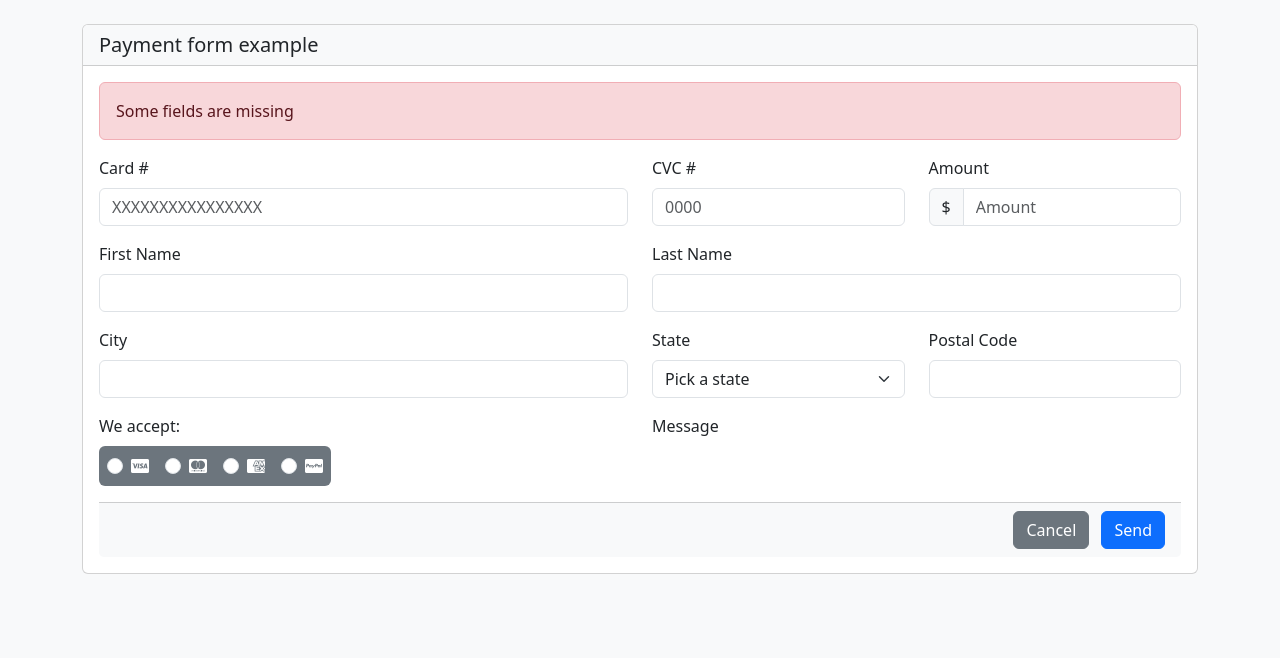
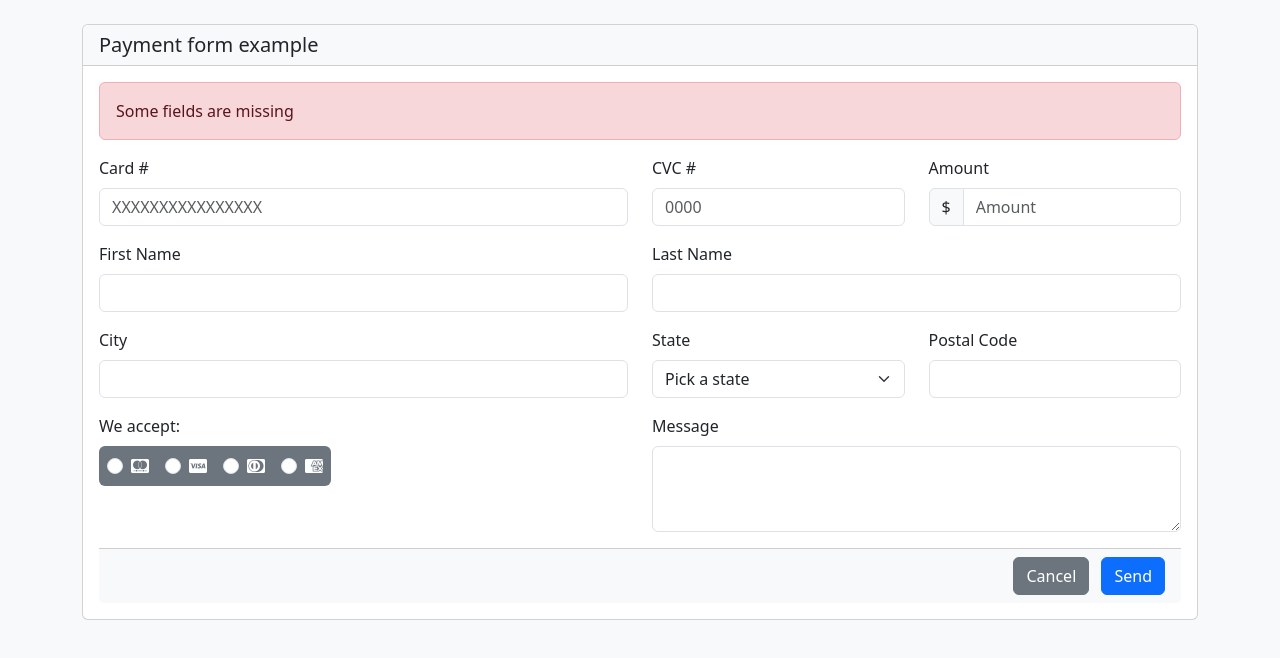
Before and after one commit to freddypg9/formhtml5-freddy, a plain HTML site: page index.html in a window 1280 px wide. Drawn offline with nearby package versions, Linux system fonts and the light colour scheme.

Commit message:
first commit

```diff
--- a/index.html
+++ b/index.html
@@ -69,34 +69,34 @@
                         <label class="form-label d-block">We accept:</label>
                     <div class="bg-secondary p-2 rounded d-flex gap-3 text-white align-items-center" style="width: max-content;">
                         <div class="form-check m-0">
-                            <input class="form-check-input" type="radio" name="PaymentMethod" id="visa"/>
-                            <label class="form-check-label" for="visa">
-                                <i class="fab fa-cc-visa"></i>
+                            <input class="form-check-input" type="radio" name="PaymentMethod" id="mastercard"/>
+                            <label class="form-check-label" for="mastercard">
+                                <span class="fa-brands fa-cc-mastercard"></span>
                             </label>
                         </div>
                         <div class="form-check m-0">
-                            <input class="form-check-input" type="radio" name="PaymentMethod" id="mastercard"/>
-                            <label class="form-check-label" for="mastercard">
-                                <i class="fab fa-cc-mastercard"></i>
+                            <input class="form-check-input" type="radio" name="PaymentMethod" id="visa"/>
+                            <label class="form-check-label" for="visa">
+                                <span class="fa-brands fa-cc-visa"></span>
                             </label>
                         </div>
                         <div class="form-check m-0">
-                            <input class="form-check-input" type="radio" name="PaymentMethod" id="amex"/>
-                            <label class="form-check-label" for="amex">
-                                <i class="fab fa-cc-amex"></i>
+                            <input class="form-check-input" type="radio" name="PaymentMethod" id="dinersclub"/>
+                            <label class="form-check-label" for="dinersclub">
+                                <span class="fa-brands fa-cc-diners-club"></span>
                             </label>
                         </div>
                         <div class="form-check m-0">
-                            <input class="form-check-input" type="radio" name="PaymentMethod" id="paypal"/>
-                            <label class="form-check-label" for="paypal">
-                                <i class="fab fa-cc-paypal"></i>
+                            <input class="form-check-input" type="radio" name="PaymentMethod" id="americanex"/>
+                            <label class="form-check-label" for="americanex">
+                                <span class="fa-brands fa-cc-amex"></span>
                             </label>
                         </div>
                     </div>
                     </div>
                     <div class="col-md-6">
                         <label for="message" class="form-label">Message</label>
-                    <textareaclass="form-control" id="message" rows="3"  placeholder="Add any notes here.">
+                    <textarea class="form-control" id="message" rows="3"  placeholder="Add any notes here.">
                     </textarea>
                     </div>
                 </div>
```
